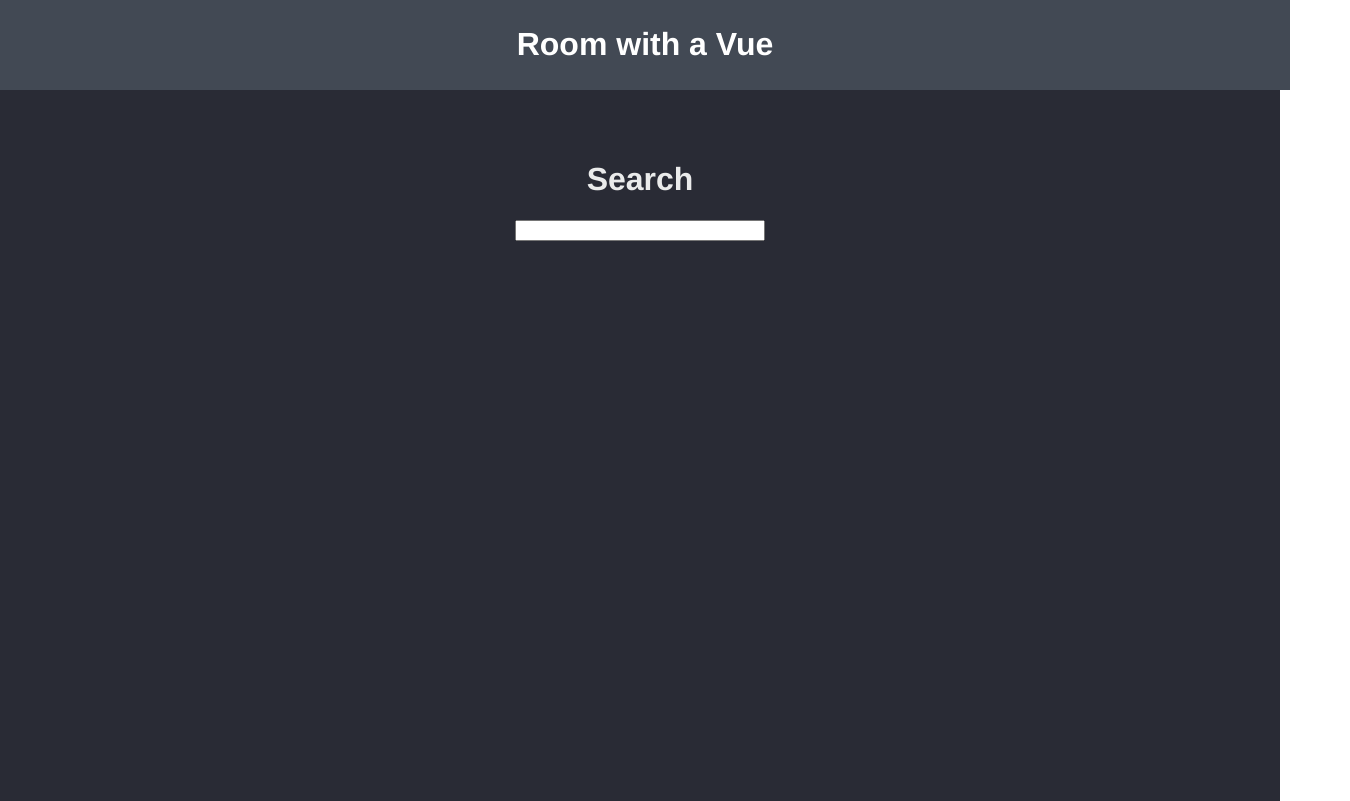
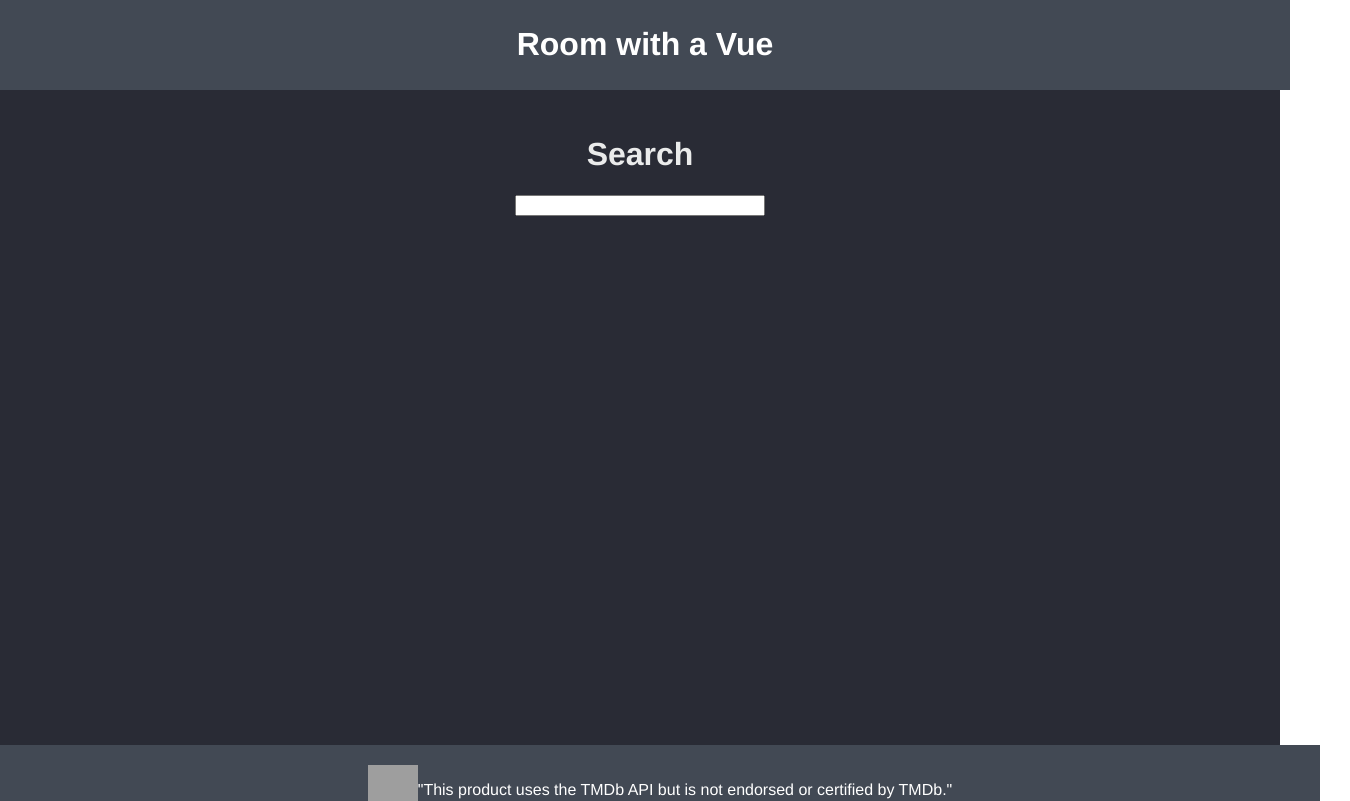
Before and after one commit to shelbysoutter/room-with-a-vue, a Vue app: page / in a window 1280 px wide. Shown: the top 801 px of the page, 1350 px wide, since content can reach past the window. Built offline with nearby package versions, Linux system fonts and the light colour scheme; grey boxes are pictures that could not be loaded.

Commit message:
fixed styling of footer and scrolling of main body

```diff
--- a/src/components/SearchMovies.vue
+++ b/src/components/SearchMovies.vue
@@ -83,9 +83,9 @@ export default {
     z-index: 1;
 }
 .search-area {
-    min-height: 100vh;
-    overflow: hidden;
+    min-height: 90vh;
+    overflow: auto;
     position: relative;
-    padding-bottom: 250px;
+    padding-bottom: 25px;
 }
 </style>
--- a/src/components/layout/Footer.vue
+++ b/src/components/layout/Footer.vue
@@ -22,7 +22,6 @@ export default {
         text-align: center;
         position: absolute;
         padding: 20px;
-        padding-left: 50px;
         width: 100%;
         left: 0;
         bottom: 0;
@@ -31,7 +30,7 @@ export default {
     }
     .footer-container {
         position: relative;
-        /* min-height: 20vh; */
+
 
     }
 </style>
--- a/src/components/layout/Header.vue
+++ b/src/components/layout/Header.vue
@@ -17,6 +17,6 @@ export default {
 
         padding: 5px;
         width: 100%;
-        margin-bottom: 50px;
+        margin-bottom: 25px;
     }
 </style>
```
Also changed, not shown: 1 other file (tests, documents, lock files or other folders).
